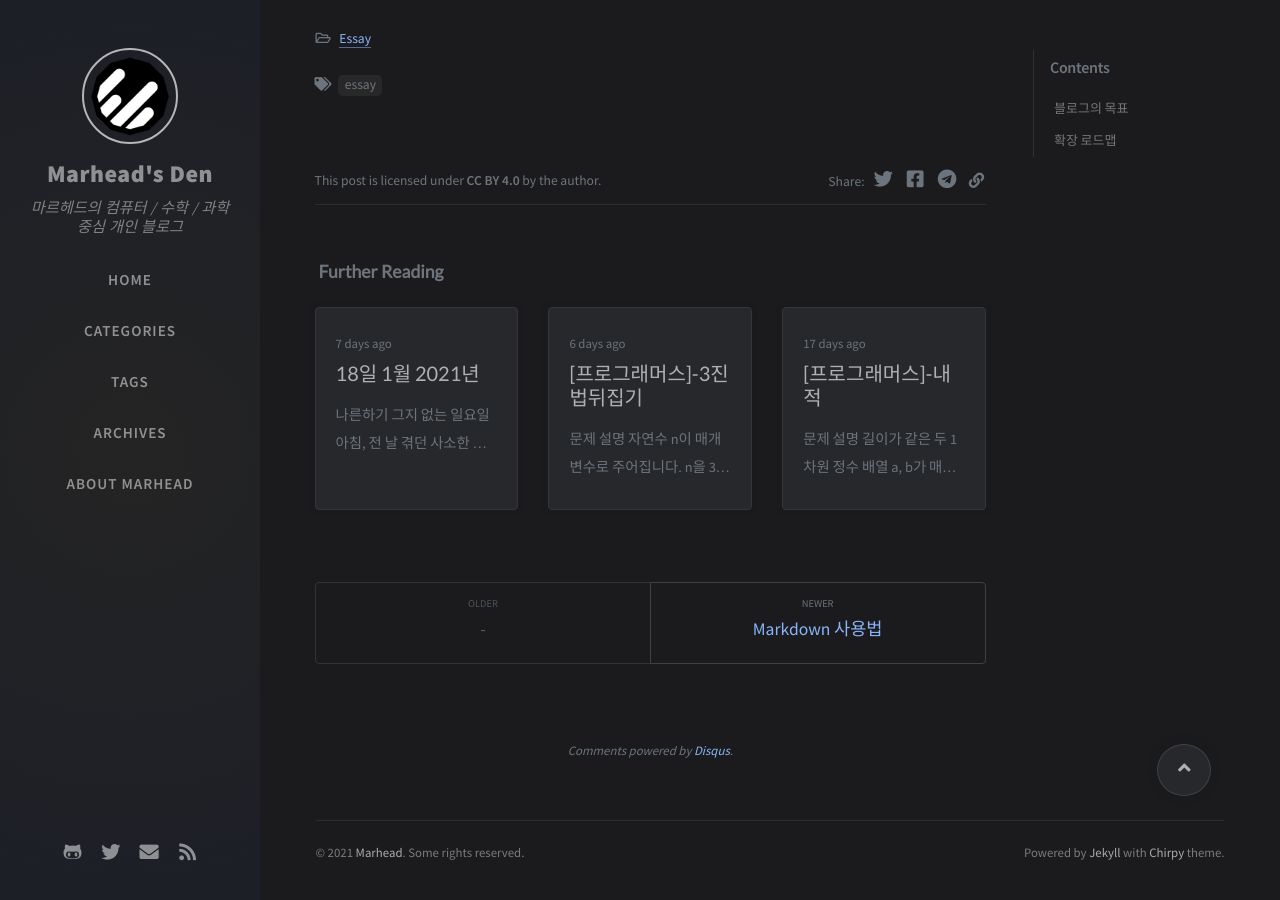
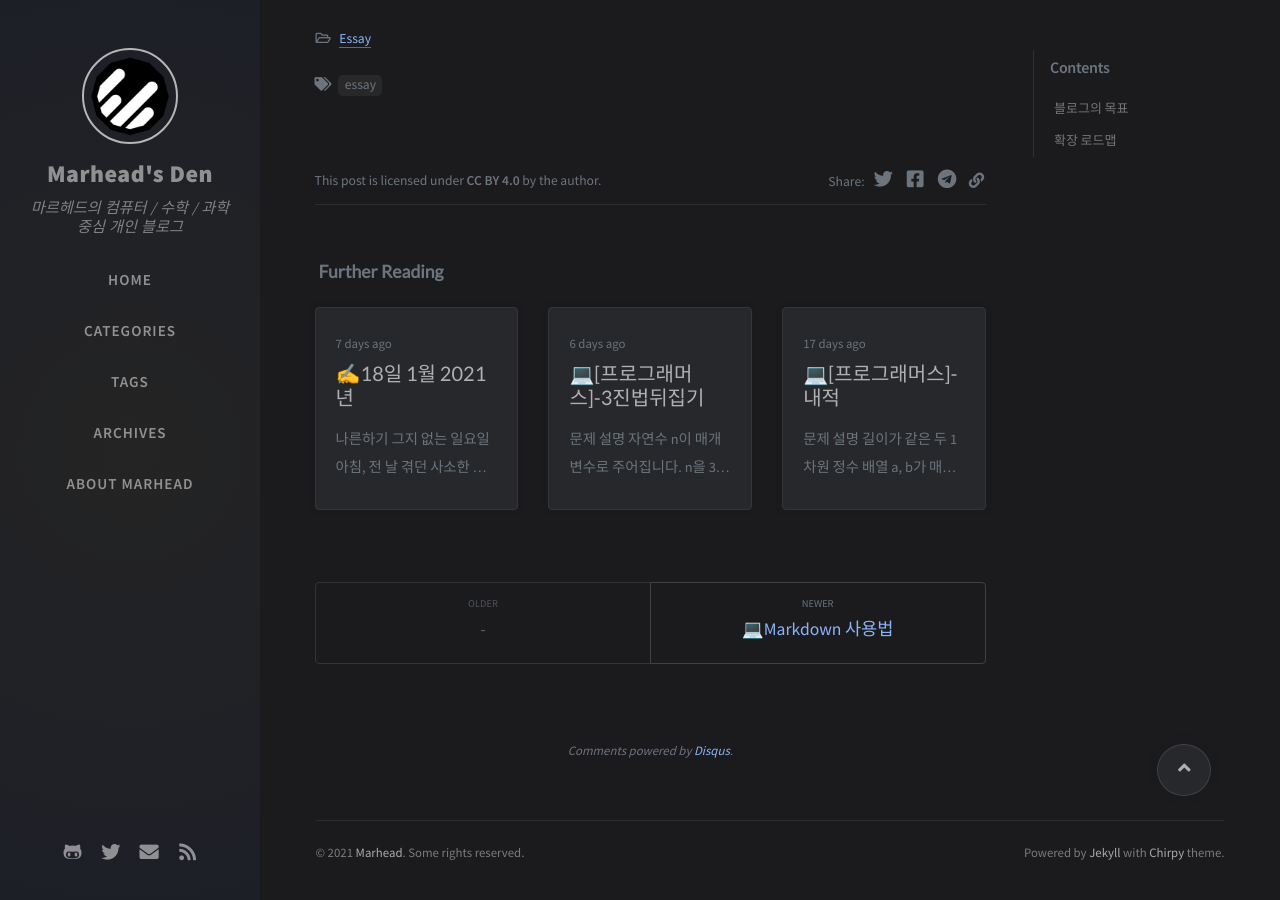
Before and after one commit to Marhead/Marhead.github.io, a Jekyll site: the page built from _posts/2021-01-05-first-post.md, in a window 1280 px wide and 900 px high, scrolled down 1191 px. Built offline with Jekyll 4.4.1, drawn with Linux system fonts in a browser that asks for light colours; nearby versions of some CDN libraries; comment, search, counter and statistics services are not loaded; some of the changed text lies outside the part shown.

Commit message:
emoji_update

```diff
--- a/_posts/2021-01-05-first-post.md
+++ b/_posts/2021-01-05-first-post.md
@@ -1,5 +1,5 @@
 ---
-title: "Blog Open"
+title: "✍️Blog Open"
 excerpt: "처음 올리는 블로그 글"
 
 categories:
```
Also changed, not shown: _posts/2021-01-05-markdownbasic.md (+1 -1 lines), _posts/2021-01-07-innerproduct.md (+1 -1 lines), _posts/2021-01-17-today.md (+1 -1 lines), _posts/2021-01-18-ternarysystem.md (+1 -1 lines).
